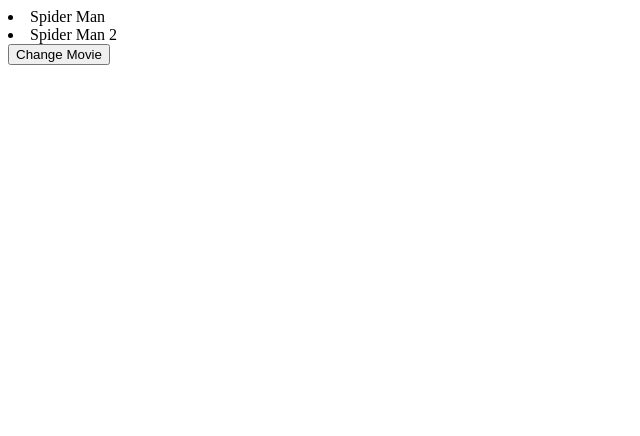
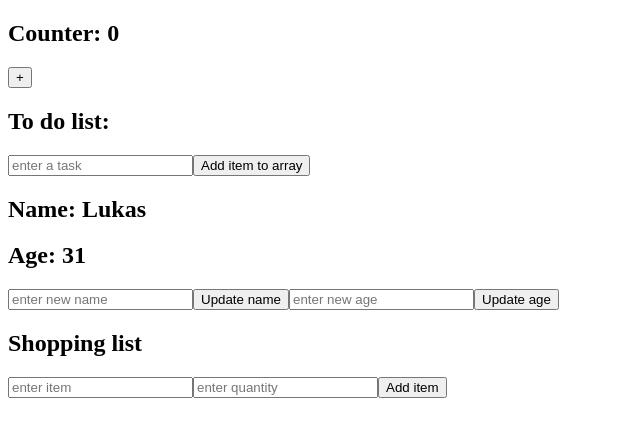
Before and after one commit to lukaskourilcz/react-demos, a React (Vite) app: page / in a window 1280 px wide. Shown: the top 436 px of the page, without its empty margins (0-640 px from the left). Built offline with nearby package versions, Linux system fonts and the light colour scheme.

Commit message:
use-state-practice

```diff
--- a/src/App.jsx
+++ b/src/App.jsx
@@ -1,23 +1,17 @@
-import { useState } from "react";
+import Counter from "./components/Counter";
+import Profile from "./components/Profile";
+import ShoppingList from "./components/ShoppingList";
+import TodoList from "./components/TodoList";
 
 function App() {
 
- const [movies, setMovies] = useState([
-    {id: 1, title: 'Spider Man', ratings: 3},
-    {id: 2, title: 'Spider Man 2', ratings: 6}
-  ])
-
-const handleClick = () => {
-  setMovies(movies.map(m => m.id === 1 ? {...movies, title: "John Wick"} : m))
-}
 
   return (
     <section>
-
-      {movies.map(m => (
-        <li key={Math.random()}>{m.title}</li>
-      ))}
-      <button onClick={handleClick}>Change Movie</button>
+     <Counter />
+     <TodoList />
+     <Profile />
+     <ShoppingList />
     </section>
   );
 }
--- /dev/null
+++ b/src/components/Counter.jsx
@@ -0,0 +1,21 @@
+import { useState } from "react"
+
+const Counter = () => {
+
+    const [count, setCount] = useState(0)
+
+    const increment = () => {
+        setCount(prevCount => prevCount +1)
+    }
+
+
+  return (
+    <div>
+        <h1>Counter: {count}</h1>
+        <button onClick={increment}>+</button>
+
+    </div>
+  )
+}
+
+export default Counter
--- /dev/null
+++ b/src/components/Profile.jsx
@@ -0,0 +1,33 @@
+import { useState } from "react"
+
+const Profile = () => {
+
+const [profile, setProfile] = useState({name: 'Lukas', age: 31})
+const [inputValue, setInputValue] = useState("")
+const [inputValueAge, setInputValueAge] = useState("")
+
+
+const changeName = () => {
+    setProfile({...profile, name: inputValue})
+    setInputValue("")
+}
+
+const changeAge = () => {
+    setProfile({...profile, age: inputValueAge})
+    setInputValueAge("")
+}
+
+
+  return (
+    <div>
+        <h1>Name: {profile.name}</h1>
+        <h1>Age: {profile.age}</h1>
+        <input type="text" value={inputValue} onChange={(e) => setInputValue(e.target.value)} placeholder="enter new name"/>
+        <button onClick={changeName}>Update name</button>
+        <input type="text" value={inputValueAge} onChange={(e) => setInputValueAge(e.target.value)} placeholder="enter new age"/>
+        <button onClick={changeAge}>Update age</button>
+    </div>
+  )
+}
+
+export default Profile
--- /dev/null
+++ b/src/components/ShoppingList.jsx
@@ -0,0 +1,41 @@
+import { useState } from "react";
+
+const ShoppingList = () => {
+  const [list, setList] = useState([]);
+  const [inputValue, setInputValue] = useState("");
+  const [inputValueQuantity, setInputValueQuantity] = useState("");
+
+  const addItem = () => {
+    if (inputValue && inputValueQuantity) {
+      setList([...list, { name: inputValue, quantity: parseInt(inputValueQuantity, 10) }]);
+      setInputValue("");
+      setInputValueQuantity("");
+    }
+  };
+
+  return (
+    <div>
+        <h1>Shopping list</h1>
+        <ul>
+        {list.map((item, index) => (
+          <li key={index}>{item.name} - {item.quantity}</li>
+        ))}
+      </ul>
+      <input
+        type="text"
+        value={inputValue}
+        onChange={(e) => setInputValue(e.target.value)}
+        placeholder="enter item"
+      />
+      <input
+        type="number"
+        value={inputValueQuantity}
+        onChange={(e) => setInputValueQuantity(e.target.value)}
+        placeholder="enter quantity"
+      />
+      <button onClick={addItem}>Add item</button>
+    </div>
+  );
+};
+
+export default ShoppingList;
--- /dev/null
+++ b/src/components/TodoList.jsx
@@ -0,0 +1,29 @@
+import { useState } from "react";
+
+const TodoList = () => {
+  const [items, setItems] = useState([]);
+  const [inputValue, setInputValue] = useState("");
+
+  const addItemToArray = () => {
+    setItems([...items, inputValue]);
+    setInputValue("");
+  };
+
+  return (
+    <div>
+      <h1>To do list:</h1>
+      <input
+        type="text"
+        value={inputValue}
+        onChange={(e) => setInputValue(e.target.value)}
+        placeholder="enter a task"
+      />
+      <button onClick={addItemToArray}>Add item to array</button>
+      {items.map((item, index) => (
+        <li key={index}>{item}</li>
+      ))}
+    </div>
+  );
+};
+
+export default TodoList;
```
Also changed, not shown: src/components/ComponentOne.jsx (added, +13 -0 lines), src/components/ComponentTwo.jsx (added, +12 -0 lines), src/components/ExampleOne.jsx (added, +22 -0 lines), src/components/ExampleThree.jsx (added, +30 -0 lines), src/components/ExampleTwo.jsx (added, +19 -0 lines).
